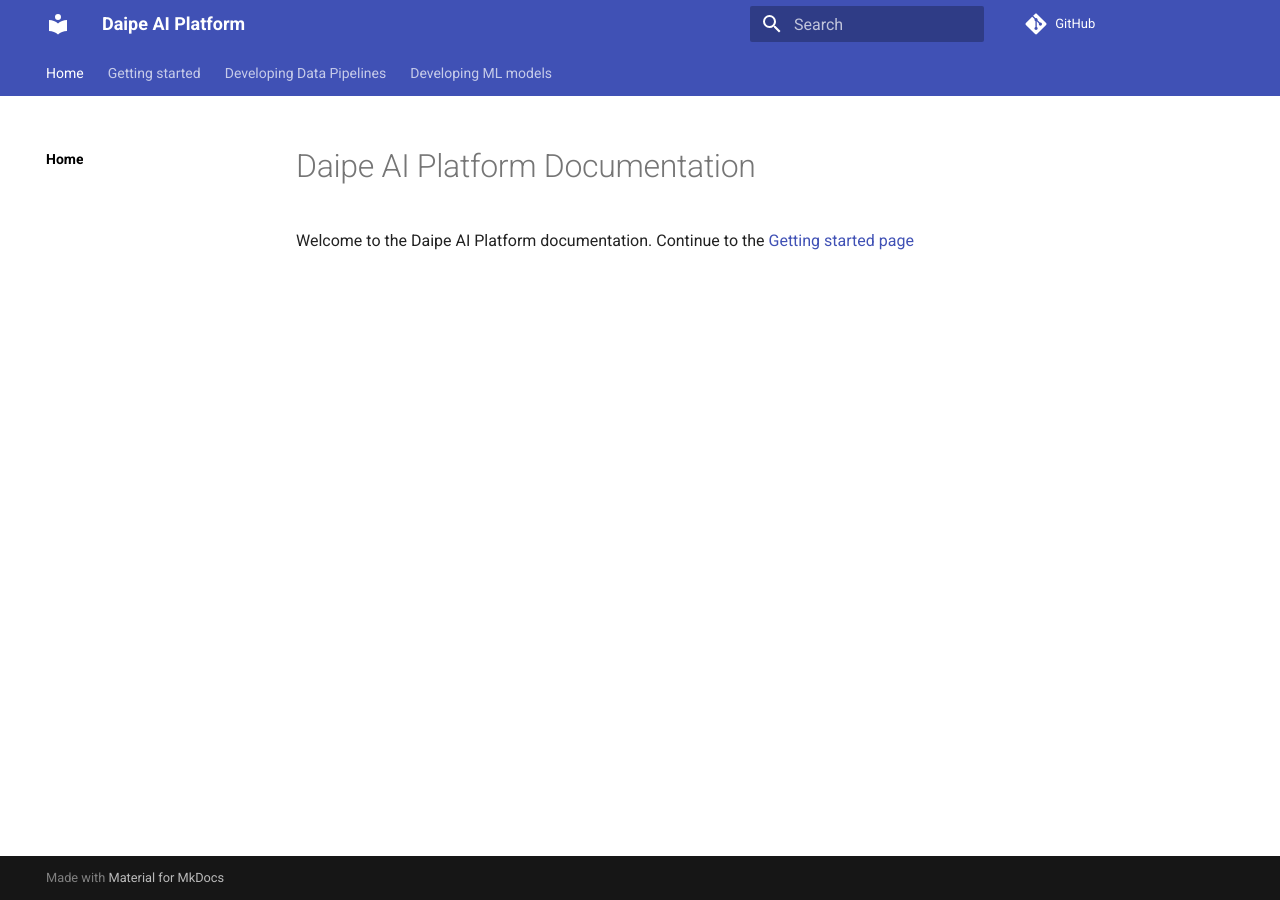
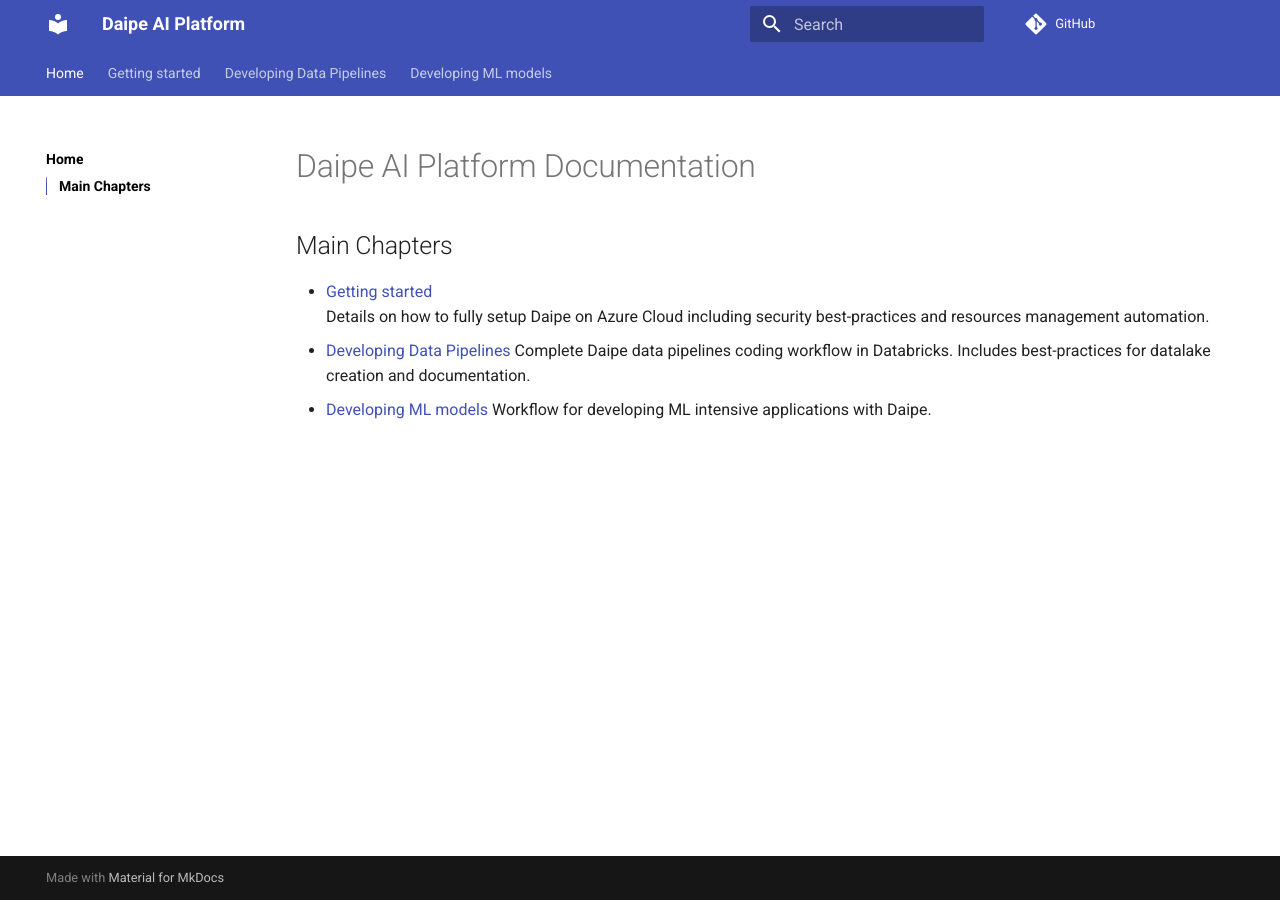
Before and after one commit to daipe-ai/platform-docs, an MkDocs documentation site: the page built from docs/index.md, in a window 1280 px wide. Built offline with MkDocs 1.6.1 and Material for MkDocs 9.7.7, drawn with Linux system fonts in a browser that asks for light colours; comment, search, counter and statistics services are not loaded.

Commit message:
Links on homepage to other portal sections

```diff
--- a/docs/index.md
+++ b/docs/index.md
@@ -1,3 +1,10 @@
 # Daipe AI Platform Documentation
 
-Welcome to the Daipe AI Platform documentation. Continue to the [Getting started page](getting-started/index.md)
+## Main Chapters
+
+* [Getting started](getting-started/index.md)
+Details on how to fully setup Daipe on Azure Cloud including security best-practices and resources management automation.
+* [Developing Data Pipelines](data-pipelines-workflow/index.md)
+Complete Daipe data pipelines coding workflow in Databricks. Includes best-practices for datalake creation and documentation.
+* [Developing ML models](ml-workflow/index.md)
+Workflow for developing ML intensive applications with Daipe.
```
